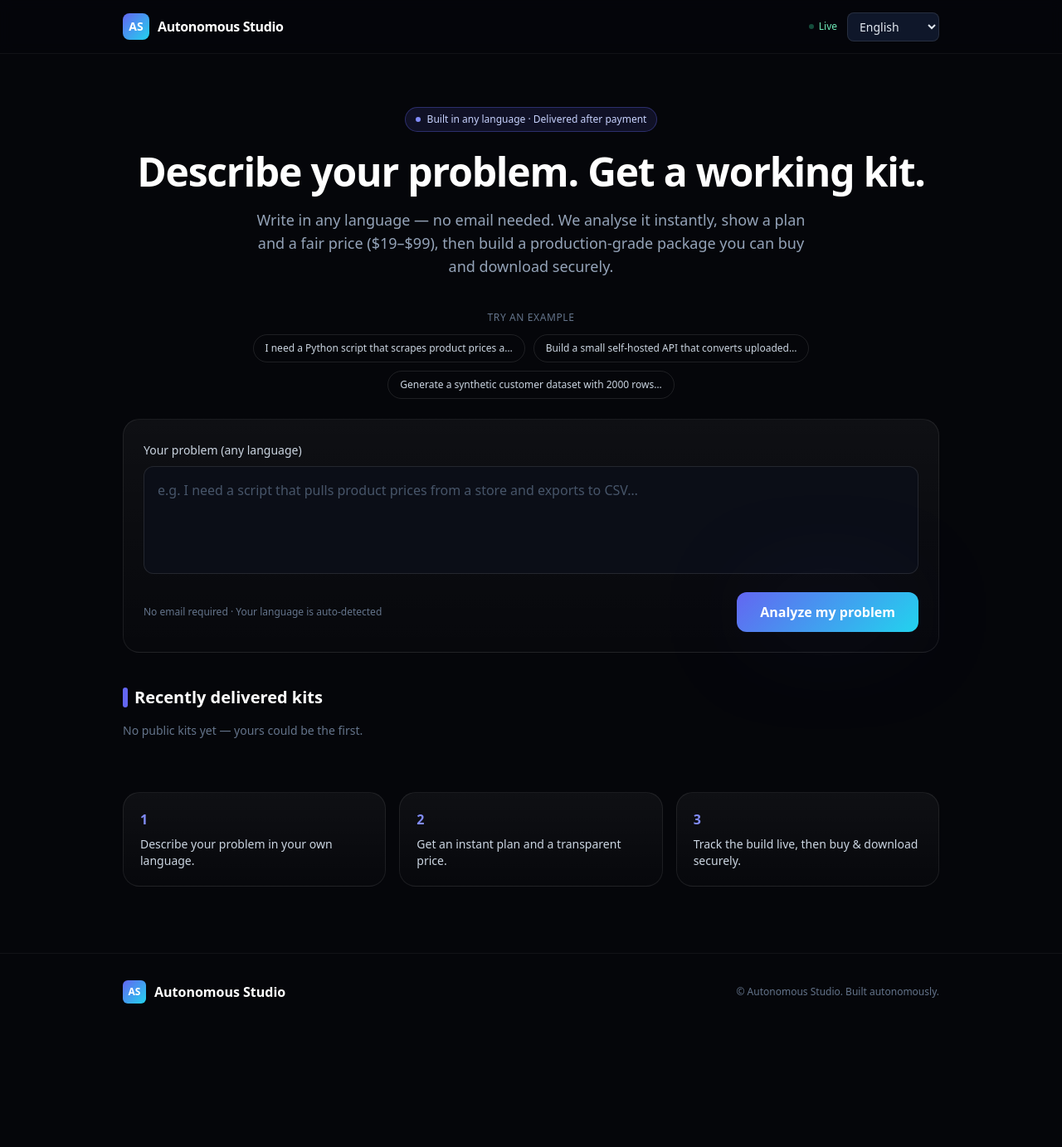
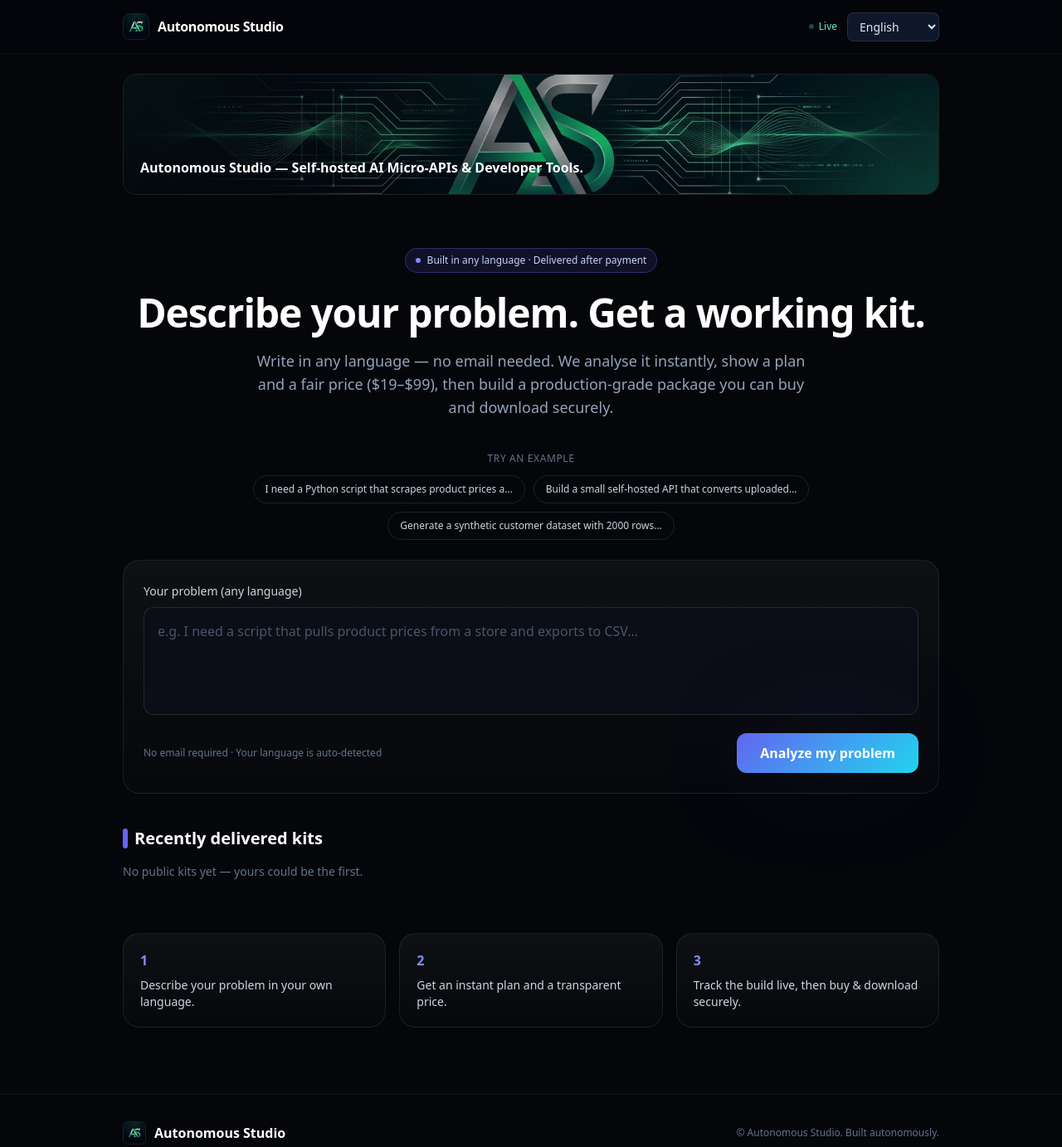
Before and after one commit to 3km-collab/autonomousstudio-help, a plain HTML site: page index.html in a window 1280 px wide. Shown: the whole page at 83% size. Before the commit the page ends 1242 px from the top, so only its background shows below. Drawn offline with nearby package versions, Linux system fonts and the light colour scheme; no server answers.

Commit message:
brand: header banner + avatar

```diff
--- a/index.html
+++ b/index.html
@@ -39,7 +39,7 @@
 <header class="sticky top-0 z-30 backdrop-blur border-b border-white/5 bg-[#05060a]/70">
   <div class="max-w-5xl mx-auto px-5 h-16 flex items-center justify-between">
     <a href="#" class="flex items-center gap-2.5">
-      <span class="w-8 h-8 rounded-lg grid place-items-center font-bold text-white text-sm btn-grad">AS</span>
+      <img src="brand/avatar.png" alt="Autonomous Studio" class="w-8 h-8 rounded-lg object-cover border border-white/10"/>
       <span class="font-semibold text-white tracking-tight">Autonomous Studio</span>
     </a>
     <div class="flex items-center gap-3">
@@ -50,6 +50,11 @@
 </header>
 
 <main class="max-w-5xl mx-auto px-5">
+
+  <div class="mt-6 rounded-2xl overflow-hidden border border-white/10 relative">
+    <img src="brand/banner.jpg" alt="Autonomous Studio" class="w-full h-28 md:h-36 object-cover"/>
+    <div class="absolute inset-0 bg-gradient-to-l from-transparent to-[#05060a]/70 flex items-end p-5"><p class="text-white font-semibold drop-shadow">Autonomous Studio — Self-hosted AI Micro-APIs &amp; Developer Tools.</p></div>
+  </div>
 
   <!-- Hero -->
   <section class="pt-16 pb-10 text-center">
@@ -149,7 +154,7 @@
 <footer class="border-t border-white/5 py-8">
   <div class="max-w-5xl mx-auto px-5 flex flex-col md:flex-row items-center justify-between gap-3">
     <div class="flex items-center gap-2.5">
-      <span class="w-7 h-7 rounded-md grid place-items-center font-bold text-white text-xs btn-grad">AS</span>
+      <img src="brand/avatar.png" alt="Autonomous Studio" class="w-7 h-7 rounded-md object-cover border border-white/10"/>
       <span class="font-semibold text-white">Autonomous Studio</span>
     </div>
     <p class="text-xs text-slate-500">© Autonomous Studio. Built autonomously.</p>
```
